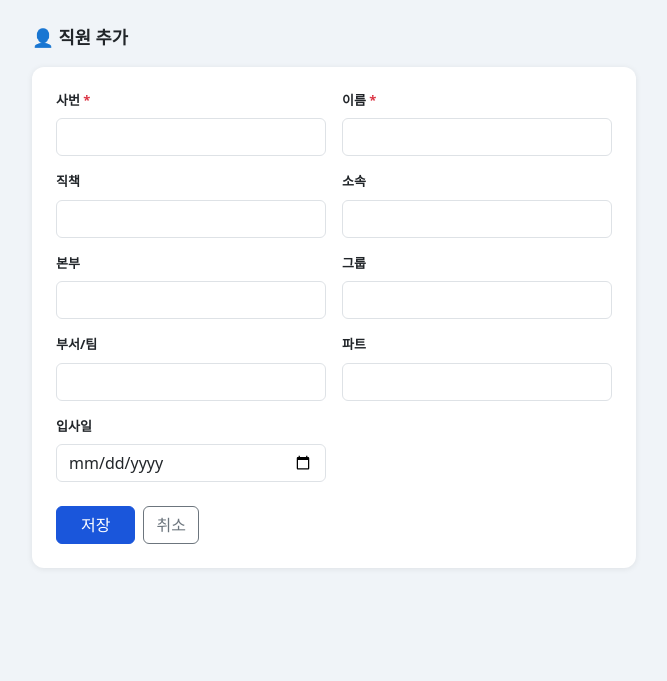
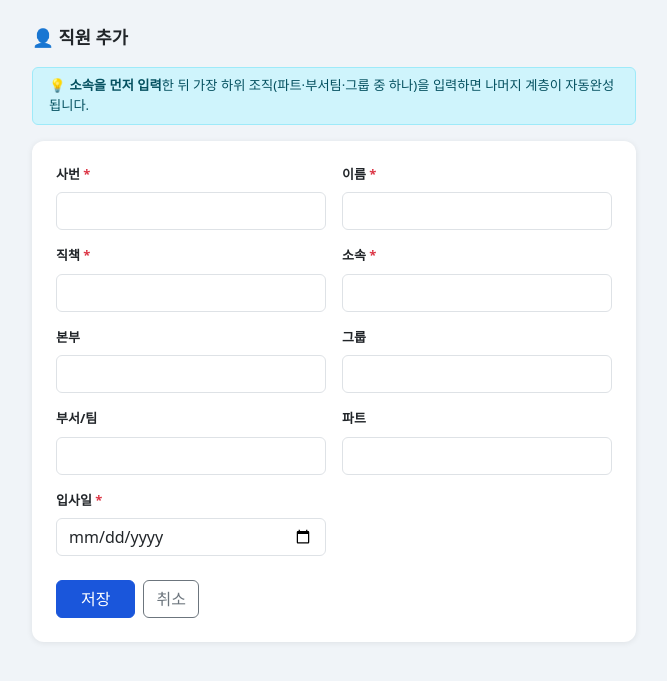
Before and after one commit to kaonmarketing2-coder/2026-sports-day, a Flask app: page /employees/add in a window 1280 px wide. Shown: the part 52-733 px from the top of the page, without its empty margins (306-973 px from the left). Run offline with Flask 3, Linux system fonts and the light colour scheme; the visitor is signed in with stand-in values (Sample User, id 1).

Commit message:
Clarify autofill tip: enter 소속 first

```diff
--- a/welmate-dashboard/templates/employee_form.html
+++ b/welmate-dashboard/templates/employee_form.html
@@ -1,50 +1,86 @@
 {% extends "base.html" %}
 {% block title %}{{ "직원 수정" if mode=="edit" else "직원 추가" }} — 웰메이트{% endblock %}
+
+{% block head %}
+<style>
+  .autofill-badge { font-size:.7rem; background:#dbeafe; color:#1e40af; border-radius:4px; padding:1px 6px; margin-left:6px; }
+  .field-filled { border-color: #10b981 !important; background:#f0fdf4 !important; }
+</style>
+{% endblock %}
+
 {% block content %}
 <div class="row justify-content-center">
 <div class="col-lg-6">
 <div class="page-title">{{ "✏️ 직원 정보 수정" if mode=="edit" else "👤 직원 추가" }}</div>
+
+{% if mode=="add" %}
+<div class="alert alert-info py-2 mb-3" style="font-size:.83rem">
+  💡 <strong>소속을 먼저 입력</strong>한 뒤 가장 하위 조직(파트·부서팀·그룹 중 하나)을 입력하면 나머지 계층이 자동완성됩니다.
+</div>
+{% endif %}
+
 <div class="card p-4">
-  <form method="POST">
+  <form method="POST" id="empForm" onsubmit="return validateForm()">
     <div class="row g-3">
+
       <div class="col-6">
         <label class="form-label fw-semibold">사번 <span class="text-danger">*</span></label>
-        <input type="text" name="사번" class="form-control" required
+        <input type="text" name="사번" id="f_사번" class="form-control" required
                value="{{ emp.사번 if emp else '' }}" {{ "readonly" if mode=="edit" else "" }}>
       </div>
       <div class="col-6">
         <label class="form-label fw-semibold">이름 <span class="text-danger">*</span></label>
-        <input type="text" name="이름" class="form-control" required value="{{ emp.이름 if emp else '' }}">
+        <input type="text" name="이름" id="f_이름" class="form-control" required value="{{ emp.이름 if emp else '' }}">
+      </div>
+
+      <div class="col-6">
+        <label class="form-label fw-semibold">직책 <span class="text-danger">*</span></label>
+        <input type="text" name="직책" id="f_직책" class="form-control" required value="{{ emp.직책 if emp else '' }}">
       </div>
       <div class="col-6">
-        <label class="form-label fw-semibold">직책</label>
-        <input type="text" name="직책" class="form-control" value="{{ emp.직책 if emp else '' }}">
+        <label class="form-label fw-semibold">소속 <span class="text-danger">*</span></label>
+        <input type="text" name="소속" id="f_소속" class="form-control" required value="{{ emp.소속 if emp else '' }}"
+               oninput="tryAutoFill()">
+      </div>
+
+      <div class="col-6">
+        <label class="form-label fw-semibold">본부
+          <span class="autofill-badge" id="badge_본부" style="display:none">자동완성</span>
+        </label>
+        <input type="text" name="본부" id="f_본부" class="form-control" value="{{ emp.본부 if emp else '' }}">
       </div>
       <div class="col-6">
-        <label class="form-label fw-semibold">소속</label>
-        <input type="text" name="소속" class="form-control" value="{{ emp.소속 if emp else '' }}">
+        <label class="form-label fw-semibold">그룹
+          <span class="autofill-badge" id="badge_그룹" style="display:none">자동완성</span>
+        </label>
+        <input type="text" name="그룹" id="f_그룹" class="form-control" value="{{ emp.그룹 if emp else '' }}"
+               oninput="tryAutoFill('그룹')">
+      </div>
+
+      <div class="col-6">
+        <label class="form-label fw-semibold">부서/팀
+          <span class="autofill-badge" id="badge_부서팀" style="display:none">자동완성</span>
+        </label>
+        <input type="text" name="부서팀" id="f_부서팀" class="form-control" value="{{ emp.부서팀 if emp else '' }}"
+               oninput="tryAutoFill('부서팀')">
       </div>
       <div class="col-6">
-        <label class="form-label fw-semibold">본부</label>
-        <input type="text" name="본부" class="form-control" value="{{ emp.본부 if emp else '' }}">
+        <label class="form-label fw-semibold">파트
+          <span class="autofill-badge" id="badge_파트" style="display:none">자동완성</span>
+        </label>
+        <input type="text" name="파트" id="f_파트" class="form-control" value="{{ emp.파트 if emp else '' }}"
+               oninput="tryAutoFill('파트')">
       </div>
+
       <div class="col-6">
-        <label class="form-label fw-semibold">그룹</label>
-        <input type="text" name="그룹" class="form-control" value="{{ emp.그룹 if emp else '' }}">
+        <label class="form-label fw-semibold">입사일 <span class="text-danger">*</span></label>
+        <input type="date" name="입사일" id="f_입사일" class="form-control" required value="{{ emp.입사일 if emp else '' }}">
       </div>
-      <div class="col-6">
-        <label class="form-label fw-semibold">부서/팀</label>
-        <input type="text" name="부서팀" class="form-control" value="{{ emp.부서팀 if emp else '' }}">
-      </div>
-      <div class="col-6">
-        <label class="form-label fw-semibold">파트</label>
-        <input type="text" name="파트" class="form-control" value="{{ emp.파트 if emp else '' }}">
-      </div>
-      <div class="col-6">
-        <label class="form-label fw-semibold">입사일</label>
-        <input type="date" name="입사일" class="form-control" value="{{ emp.입사일 if emp else '' }}">
-      </div>
+
     </div>
+
+    <div id="validationMsg" class="alert alert-danger mt-3 py-2" style="display:none;font-size:.83rem"></div>
+
     <div class="d-flex gap-2 mt-4">
       <button type="submit" class="btn btn-primary px-4">저장</button>
       <a href="/employees" class="btn btn-outline-secondary">취소</a>
@@ -54,3 +90,70 @@
 </div>
 </div>
 {% endblock %}
+
+{% block scripts %}
+<script>
+const MODE = "{{ mode }}";
+const REQUIRED_FIELDS = ["사번","이름","직책","소속","입사일"];
+
+/* ── 자동완성: 소속 + 하위 필드 입력 시 계층 채우기 ── */
+let autoTimer;
+function tryAutoFill(changedField) {
+  if (MODE !== "add") return;
+  clearTimeout(autoTimer);
+  autoTimer = setTimeout(() => {
+    const 소속 = document.getElementById("f_소속").value.trim();
+    if (!소속) return;
+    // 파트 → 부서팀, 그룹, 본부 자동완성
+    // 부서팀 → 그룹, 본부 자동완성
+    // 그룹 → 본부 자동완성
+    const candidates = changedField
+      ? [changedField]
+      : ["파트","부서팀","그룹","본부"].filter(f => document.getElementById("f_"+f)?.value.trim());
+    if (!candidates.length) return;
+    const field = candidates[0];
+    const value = document.getElementById("f_"+field).value.trim();
+    if (!value) return;
+    fetch(`/api/org-hierarchy?소속=${encodeURIComponent(소속)}&field=${encodeURIComponent(field)}&value=${encodeURIComponent(value)}`)
+      .then(r => r.json())
+      .then(data => {
+        if (!Object.keys(data).length) return;
+        const fillMap = {본부:"f_본부", 그룹:"f_그룹", 부서팀:"f_부서팀", 파트:"f_파트"};
+        for (const [key, elId] of Object.entries(fillMap)) {
+          const el = document.getElementById(elId);
+          if (!el) continue;
+          // 자동완성 소스보다 상위 계층이고, 아직 비어있으면 채움
+          if (data[key] && !el.value.trim()) {
+            el.value = data[key];
+            el.classList.add("field-filled");
+            const badge = document.getElementById("badge_" + key);
+            if (badge) badge.style.display = "inline";
+          }
+        }
+      });
+  }, 300);
+}
+
+/* ── 저장 전 필수 입력 검증 ── */
+function validateForm() {
+  const missing = REQUIRED_FIELDS.filter(f => {
+    const el = document.getElementById("f_" + f);
+    return el && !el.value.trim();
+  });
+  if (missing.length) {
+    const labels = {"사번":"사번","이름":"이름","직책":"직책","소속":"소속","입사일":"입사일"};
+    document.getElementById("validationMsg").style.display = "block";
+    document.getElementById("validationMsg").textContent =
+      "다음 항목을 입력해 주세요: " + missing.map(f => labels[f]||f).join(", ");
+    missing.forEach(f => document.getElementById("f_"+f)?.classList.add("is-invalid"));
+    return false;
+  }
+  return true;
+}
+
+// 입력 시 invalid 상태 해제
+document.querySelectorAll(".form-control").forEach(el => {
+  el.addEventListener("input", () => el.classList.remove("is-invalid"));
+});
+</script>
+{% endblock %}
```
